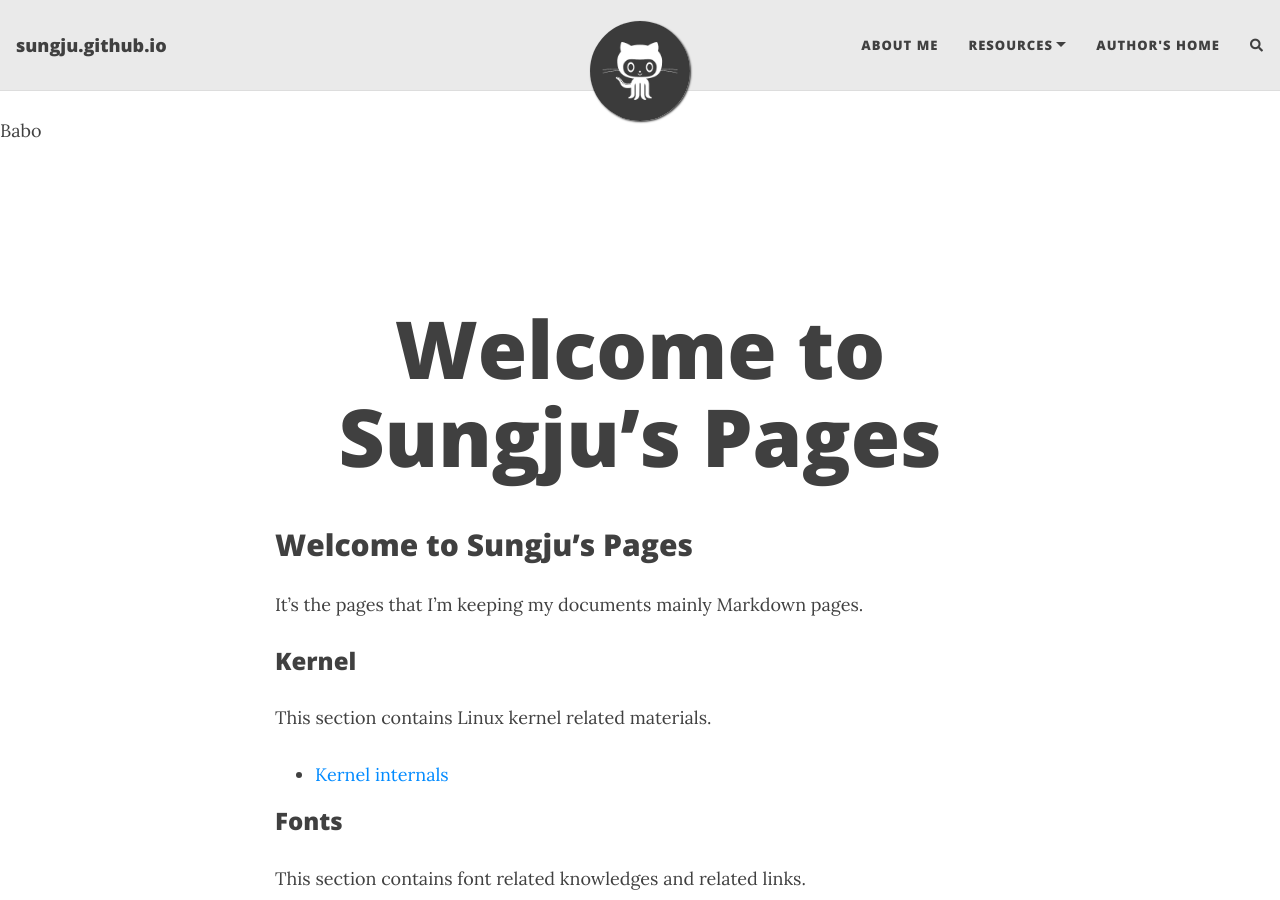
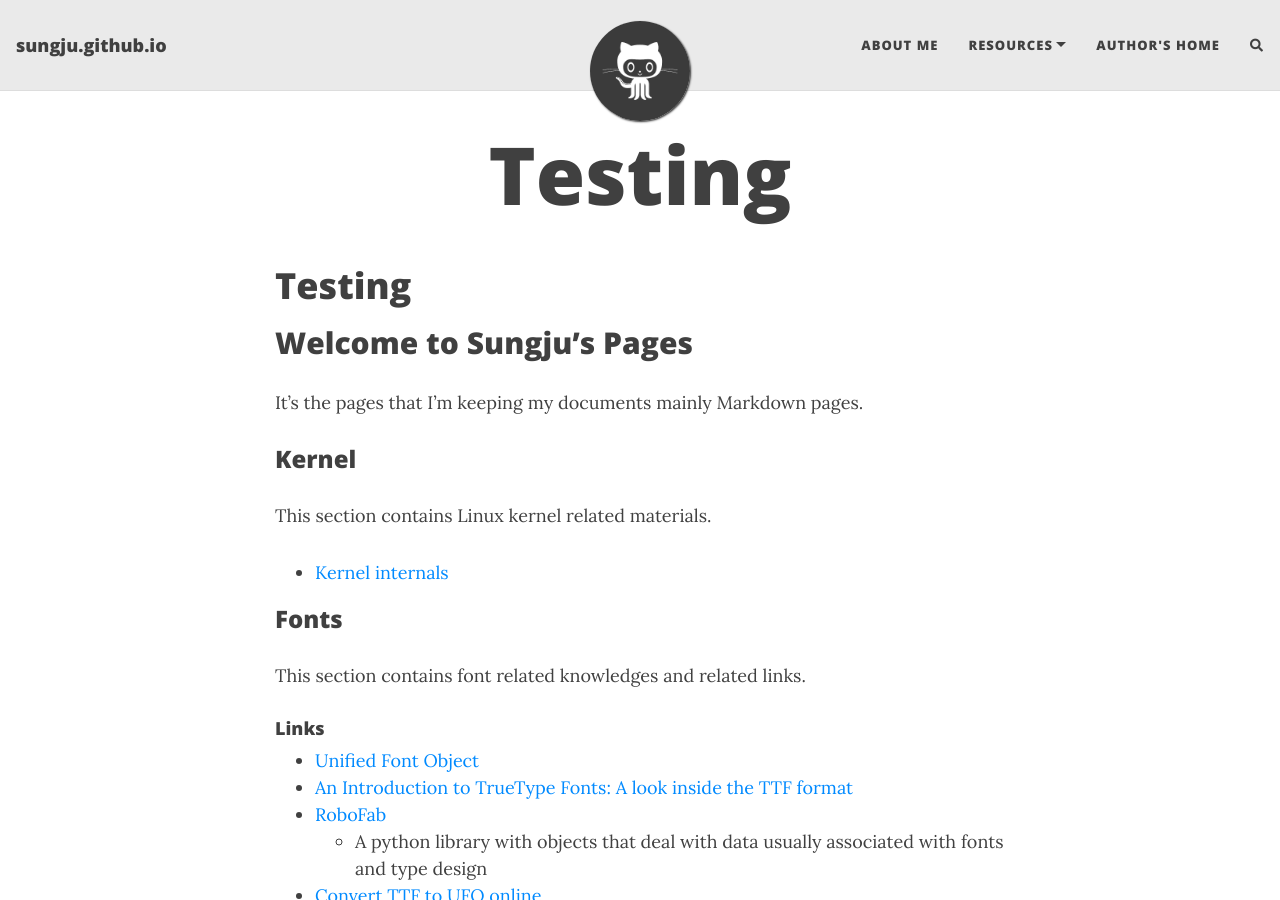
Before and after one commit to sungju/sungju.github.io, a Jekyll site: the page built from index.md, in a window 1280 px wide and 900 px high. Built offline with Jekyll 4.4.1, drawn with Linux system fonts in a browser that asks for light colours; nearby versions of some CDN libraries; our own code applies the rules of GitHub Pages for plain Markdown files; comment, search, counter and statistics services are not loaded.

Commit message:
Another testing

```diff
--- a/_layouts/base.html
+++ b/_layouts/base.html
@@ -26,10 +26,8 @@ common-js:
 
 <body>
   {% include gtm_body.html %}
-  <p>Hello</p>
 
   {% include nav.html %}
-  <p>Babo</p>
 
   {{ content }}
 
--- a/index.md
+++ b/index.md
@@ -1,3 +1,4 @@
+# Testing
 ## Welcome to Sungju's Pages
 
 It's the pages that I'm keeping my documents mainly Markdown pages.
```
